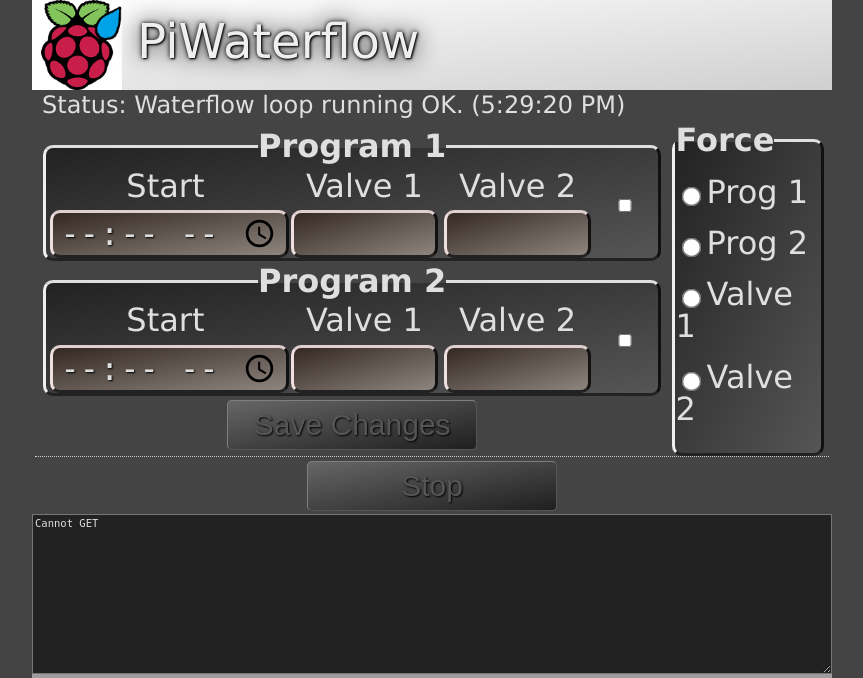
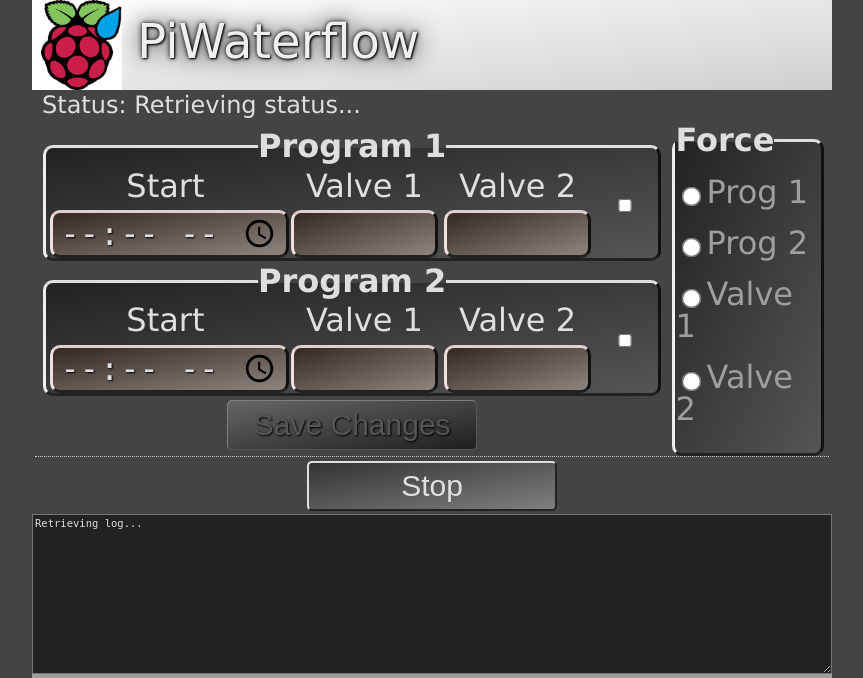
Before and after one commit to Phornee/piwwwaterflow, a Python web app: template templates/form.html in a window 1280 px wide. Shown: the top 678 px of the page, without its empty margins (208-1071 px from the left). Run offline with Jinja, Linux system fonts and the light colour scheme; the template is opened without the code that fills it, so the values that code supplies are empty; grey boxes are pictures that could not be loaded.

Commit message:
Optimization and refactoring

```diff
--- a/static/js/code.js
+++ b/static/js/code.js
@@ -55,123 +55,93 @@ function resetForceTriggers(){
         }
 }
 
+function activateForceTrigger(controlname){
+    control = document.getElementById(controlname);
+    control.checked = true;
+    control.labels.item(0).style.color = '#22FF22'
+}
 
 function update(){
-    let requestlog = new XMLHttpRequest();
-    requestlog.open('GET', '/log');
-    requestlog.responseType = 'text';
-    requestlog.onload = function() {
+    let requestservice = new XMLHttpRequest();
+    requestservice.open('GET', '/service');
+    requestservice.responseType = 'json';
+    requestservice.onload = function() {
+        var d = new Date();
+        var timestring = d.toLocaleTimeString();
+        var statuscontrol = document.getElementById('status');
+        if (requestservice.response.alive==false)
+        {
+            statuscontrol.innerHTML = "Status: Waterflow loop NOT running!!! (" + timestring + ")"
+            statuscontrol.style.color = '#FF2222'
+        }
+        else
+        {
+            statuscontrol.innerHTML = "Status: Waterflow loop running OK. (" + timestring + ")"
+            statuscontrol.style.color = 'inherited'
+        }
+
         logtextarea = document.getElementById("log");
         atbottom = ((logtextarea.scrollHeight - logtextarea.scrollTop) <= logtextarea.clientHeight);
-        logtextarea.value = requestlog.response;
+        logtextarea.value = requestservice.response.log;
         if (atbottom) {
             logtextarea.scrollTop = logtextarea.scrollHeight;
         }
-    };
-    requestlog.send();
 
-    let requestservice = new XMLHttpRequest();
-    requestservice.open('GET', '/service');
-    requestservice.responseType = 'text';
-    requestservice.onload = function() {
-        var d = new Date();
-        var timestring = d.toLocaleTimeString();
-        if (requestservice.response=='false')
-        {
-            document.getElementById('status').innerHTML = "Status: Waterflow loop NOT running!!! (" + timestring + ")"
-            document.getElementById('status').style.color = '#FF2222'
-        }
-        else
-        {
-            document.getElementById('status').innerHTML = "Status: Waterflow loop running OK. (" + timestring + ")"
-            document.getElementById('status').style.color = 'inherited'
-        }
-    }
-    requestservice.send();
-
-    let requeststop = new XMLHttpRequest();
-    requeststop.open('GET', '/stop');
-    requeststop.responseType = 'text';
-    requeststop.onload = function() {
-        if (requeststop.response=='false'){
+        if (requestservice.response.stop==false){
             document.getElementById('stop').disabled = false
         }
         else{
             document.getElementById('stop').disabled = true
         }
-    }
-    requeststop.send();
 
-
-    resetForceTriggers();
-
-    let requestforced = new XMLHttpRequest();
-    requestforced.open('GET', '/force');
-    requestforced.responseType = 'text';
-    requestforced.onload = function() {
-        if (requestforced.response!="null"){
-            var forcedObj = JSON.parse(requestforced.response);
+        resetForceTriggers();
+        var forcedObj = requestservice.response.forced;
+        if (forcedObj!=null){
             setEnableForceFieldset(false);
 
             if (forcedObj.type=='program'){
                 if (forcedObj.value == 0){
-                    program1t = document.getElementById("program1trigger");
-                    program1t.checked = true;
-                    program1t.labels.item(0).style.color = '#22FF22'
+                    activateForceTrigger("program1trigger");
                 }
                 else{
-                    program2t = document.getElementById("program2trigger");
-                    program2t.checked = true;
-                    program2t.labels.item(0).style.color = '#22FF22'
+                    activateForceTrigger("program2trigger");
                 }
             }
             else{
                 if (forcedObj.value == 0){
-                    valve1t = document.getElementById("valve1trigger");
-                    valve1t.checked = true;
-                    valve1t.labels.item(0).style.color = '#22FF22'
+                    activateForceTrigger("valve1trigger");
                 }
                 else{
-                    valve2t = document.getElementById("valve2trigger");
-                    valve2t.checked = true;
-                    valve2t.labels.item(0).style.color = '#22FF22'
+                    activateForceTrigger("valve2trigger");
                 }
             }
         }
         else{
             setEnableForceFieldset(true)
-            var x = document.getElementsByName('forcetrigger');
-            for (var i = 0; i < x.length; i++) {
-                x[i].checked = false;
-            }
+        }
+
+        var configObj = requestservice.response.config;
+        if (configObj!=null){
+            time1 = document.getElementById("time1");
+            time1.value = configObj.programs[0].start_time;
+            valve11 = document.getElementById("valve11");
+            valve11.value = configObj.programs[0].valves_times[0]
+            valve12 = document.getElementById("valve12");
+            valve12.value = configObj.programs[0].valves_times[1]
+            prog1enabled = document.getElementById("prog1enabled");
+            prog1enabled.checked = configObj.programs[0].enabled;
+
+            time1 = document.getElementById("time2");
+            time1.value = configObj.programs[1].start_time;
+            valve11 = document.getElementById("valve21");
+            valve11.value = configObj.programs[1].valves_times[0]
+            valve12 = document.getElementById("valve22");
+            valve12.value = configObj.programs[1].valves_times[1]
+            prog2enabled = document.getElementById("prog2enabled");
+            prog2enabled.checked = configObj.programs[1].enabled;
         }
     }
-    requestforced.send();
-
-
-    let requestconfig = new XMLHttpRequest();
-    requestconfig.open('GET', '/config');
-    requestconfig.responseType = 'text';
-    requestconfig.onload = function() {
-        if (requestconfig.response!='null'){
-            var forcedObj = JSON.parse(requestconfig.response);
-            time1 = document.getElementById("time1");
-            time1.value = forcedObj.programs[0].start_time;
-            valve11 = document.getElementById("valve11");
-            valve11.value = forcedObj.programs[0].valves_times[0]
-            valve12 = document.getElementById("valve12");
-            valve12.value = forcedObj.programs[0].valves_times[1]
-
-            time1 = document.getElementById("time2");
-            time1.value = forcedObj.programs[1].start_time;
-            valve11 = document.getElementById("valve21");
-            valve11.value = forcedObj.programs[1].valves_times[0]
-            valve12 = document.getElementById("valve22");
-            valve12.value = forcedObj.programs[1].valves_times[1]
-
-        }
-    }
-    requestconfig.send();
+    requestservice.send();
 
 }
 
--- a/templates/form.html
+++ b/templates/form.html
@@ -42,9 +42,6 @@
 													</span>
 													<span class="spanenabled">
 														<input type="checkbox" id="prog1enabled" name="prog1enabled" value="True" class="checkstyle">
-														<script type="text/javascript">
-															document.getElementById('prog1enabled').checked = '{{enabled1}}'=='True'
-														</script>
 													</span>
 												</fieldset>
 											</td>
@@ -67,9 +64,6 @@
 													</span>
 													<span class="spanenabled">
 														<input type="checkbox" id="prog2enabled" name="prog2enabled" value="True" class="checkstyle">
-														<script type="text/javascript">
-															document.getElementById('prog2enabled').checked = '{{enabled2}}'=='True'
-														</script>
 													</span>
 												</fieldset>
 											</td>
```
